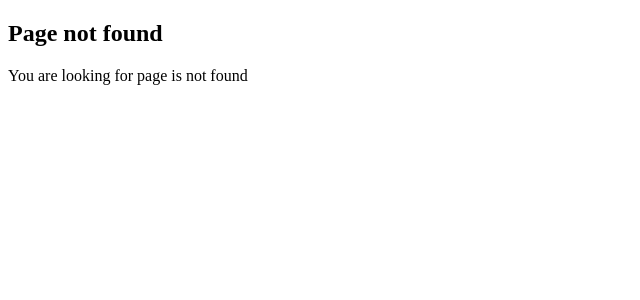
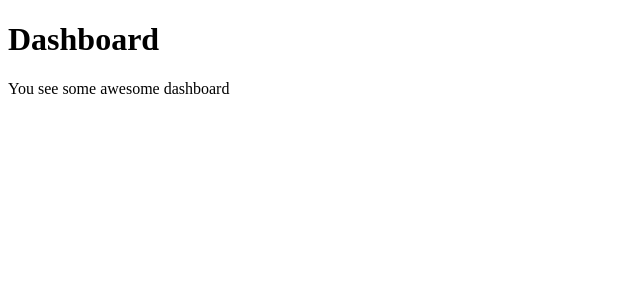
Before and after one commit to kembek/nextjs-education-codesandbox, a Next.js app: page /dashboard in a window 1280 px wide. Before the commit this address had no page. Shown: the top 300 px of the page, without its empty margins (0-640 px from the left). Built offline with nearby package versions, Linux system fonts and the light colour scheme.

Commit message:
adding examples for understanding and showing file colocation

```diff
--- /dev/null
+++ b/src/app/dashboard/page.tsx
@@ -0,0 +1,17 @@
+function BarChart() {
+  return (
+    <div>
+      <h1>Bar chart</h1>
+      <p>This component will not be shown</p>
+    </div>
+  );
+}
+
+export default function Dashboard() {
+  return (
+    <div>
+      <h1>Dashboard</h1>
+      <p>You see some awesome dashboard</p>
+    </div>
+  );
+}
--- /dev/null
+++ b/src/components/Button.tsx
@@ -0,0 +1,3 @@
+export default function Button() {
+  return <button>Some button</button>;
+}
```
Also changed, not shown: src/app/dashboard/live-chart.tsx (added, +8 -0 lines).
